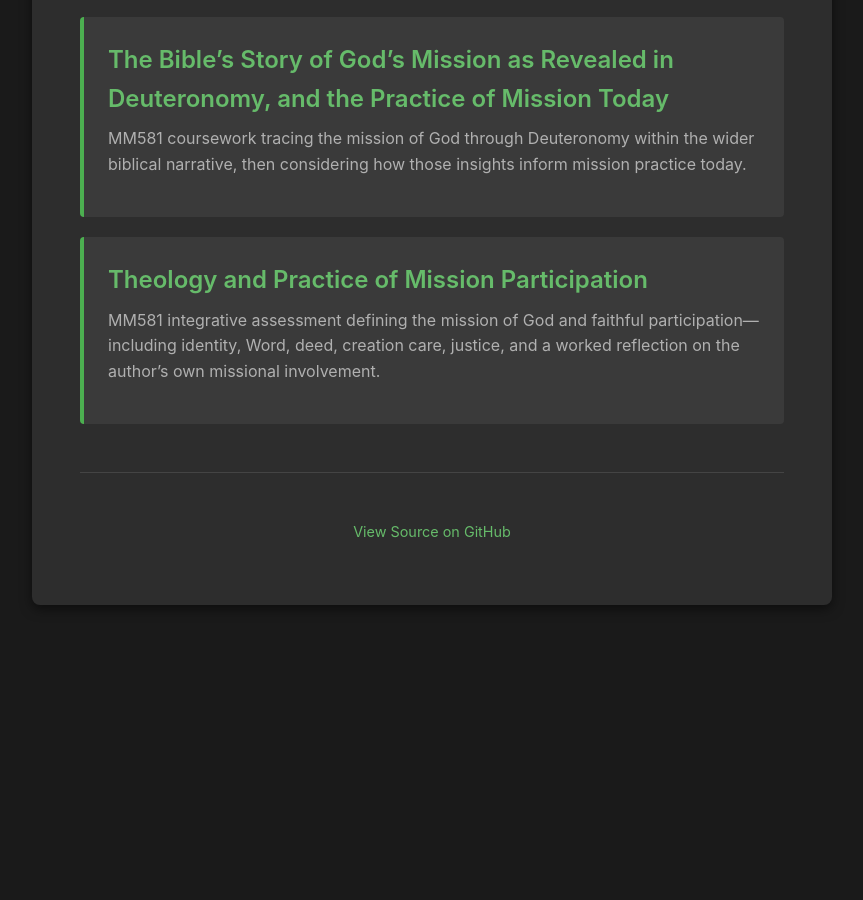
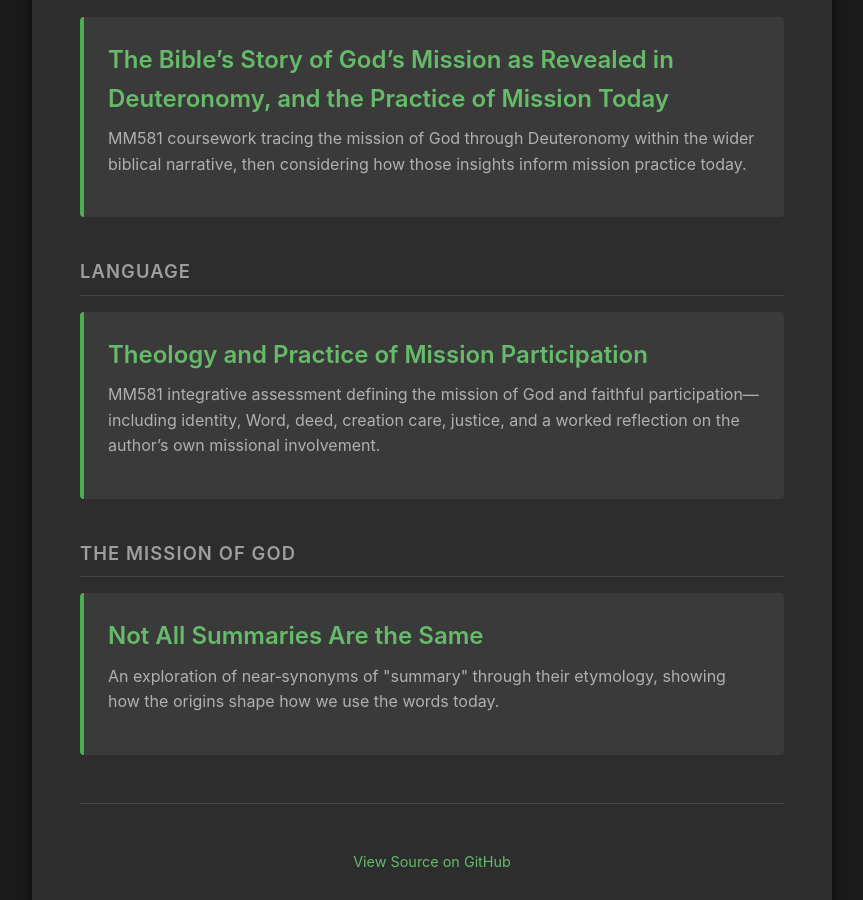
Before and after one commit to Warwick-Allen/essays, a Jekyll site: the page built from docs/index.html, in a window 1280 px wide and 900 px high, scrolled down 2516 px. Shown: the whole window, without its empty margins (208-1071 px from the left). Built offline with Jekyll 4.4.1, drawn with Linux system fonts in a browser that asks for light colours; before the commit the page ends 3153 px from its top, so only the background shows below that.

Commit message:
Add Not All Summaries Are the Same to the manifest

```diff
--- a/docs/_data/essays.yml
+++ b/docs/_data/essays.yml
@@ -106,7 +106,7 @@
   type: "markdown"
 
 - title: "Theology and Practice of Mission Participation"
-  collection: "The Mission of God"
+  collection: "Language"
   description: >-
     MM581 integrative assessment defining the mission of God and faithful
     participation—including identity, Word, deed, creation care, justice, and a
@@ -114,3 +114,11 @@
   slug: "mission-of-god-theology-and-practice-of-participation"
   source: "The Mission of God/Assessment 3 - Theology and Practise of Mission Participation.md"
   type: "markdown"
+
+- title: "Not All Summaries Are the Same"
+  collection: "The Mission of God"
+  description: >-
+    An exploration of near‑synonyms of "summary" through their etymology, showing how the origins shape how we use the words today.
+  slug: "language-synonyms-of-summary"
+  source: "Language/Not All Summaries Are the Same.md"
+  type: "markdown"
```
